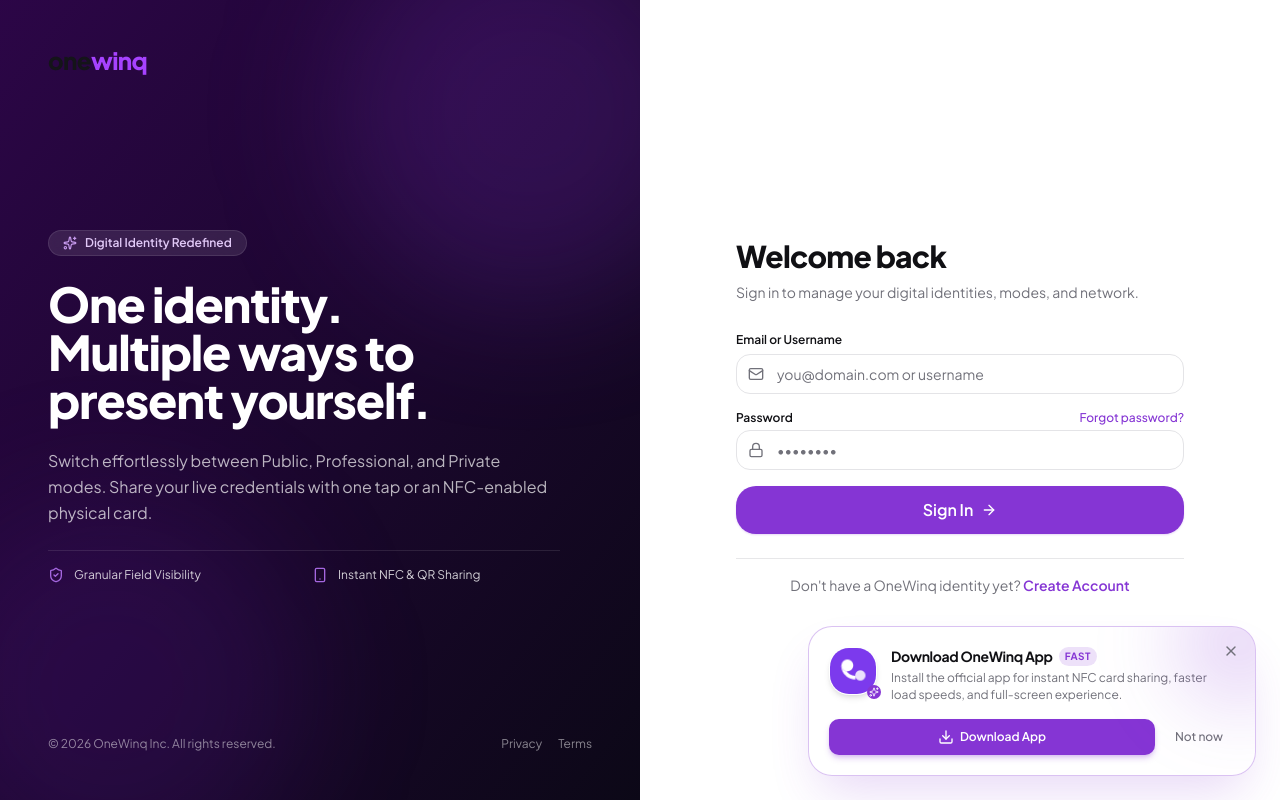
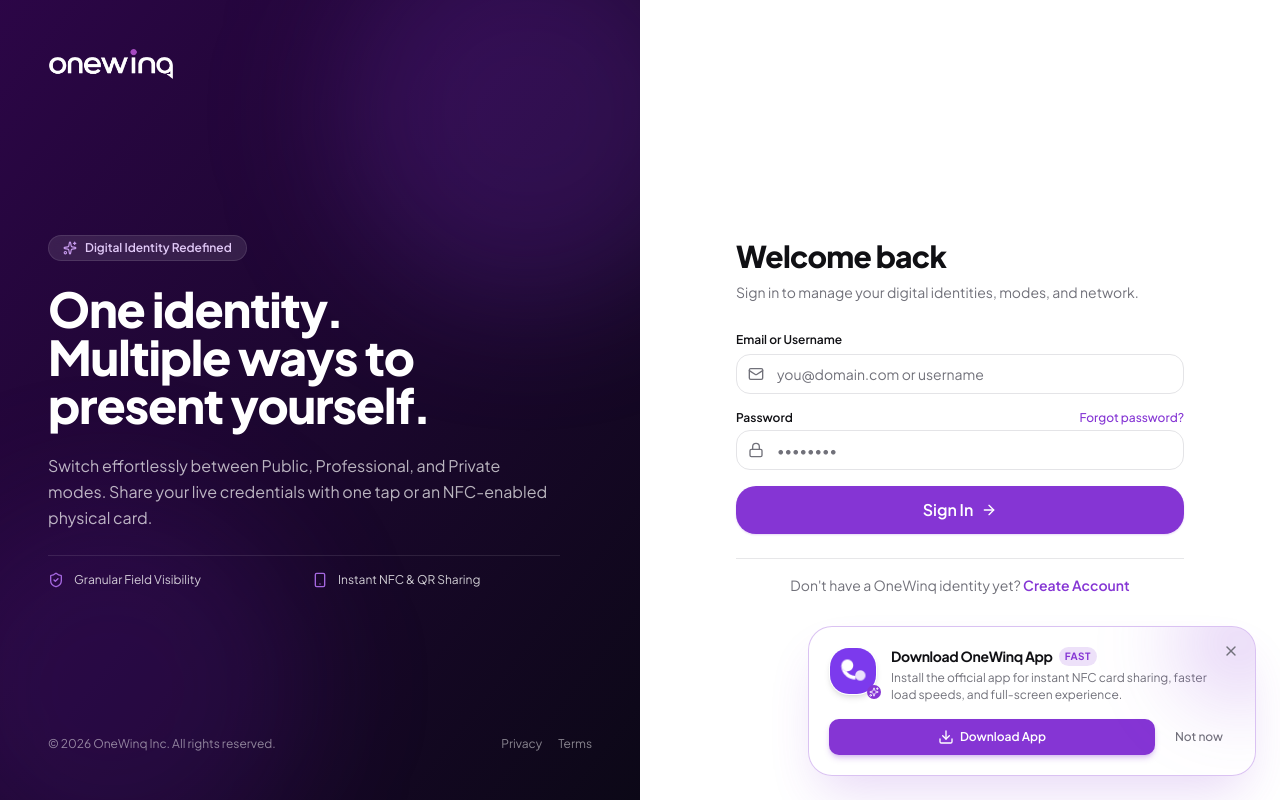
Before and after one commit to Abhishekk0227/OneWinq, a React (Vite) app in the folder client/: page /login in a window 1280 px wide. Built offline with nearby package versions, Linux system fonts and the light colour scheme; no server answers.

Commit message:
feat(branding): add official transparent onewinq logo with dark/light mode support

```diff
--- a/client/src/app/layouts/AdminLayout.tsx
+++ b/client/src/app/layouts/AdminLayout.tsx
@@ -105,7 +105,7 @@
             {isMobileMenuOpen ? <X className="h-5 w-5" /> : <Menu className="h-5 w-5" />}
           </button>
           <div className="flex items-center gap-2">
-            <BrandLogo className="text-white" />
+            <BrandLogo to="/admin" variant="white" imgClassName="h-6 sm:h-7" />
             <span className={cn('text-[10px] font-bold tracking-wider px-2 py-0.5 rounded text-white uppercase', roleBadgeBg)}>
               {roleBadgeLabel}
             </span>
@@ -136,7 +136,7 @@
             <div className="space-y-6">
               <div className="flex items-center justify-between pb-3 border-b border-white/10">
                 <div className="flex items-center gap-2">
-                  <BrandLogo className="text-white" />
+                  <BrandLogo to="/admin" variant="white" imgClassName="h-6 sm:h-7" />
                   <span className={cn('text-[10px] font-bold tracking-wider px-2 py-0.5 rounded text-white uppercase', roleBadgeBg)}>
                     {roleBadgeLabel}
                   </span>
@@ -217,7 +217,7 @@
       <aside className="hidden md:flex md:w-64 border-r border-white/10 bg-[#101016] p-4 flex-col justify-between h-screen sticky top-0 shrink-0 select-none">
         <div className="space-y-6">
           <div className="px-3 py-2 flex items-center justify-between">
-            <BrandLogo className="text-white" />
+            <BrandLogo to="/admin" variant="white" imgClassName="h-7 sm:h-8" />
             <span className={cn('text-[10px] font-bold tracking-wider px-2 py-0.5 rounded text-white uppercase', roleBadgeBg)}>
               {roleBadgeLabel}
             </span>
--- a/client/src/app/layouts/AuthLayout.tsx
+++ b/client/src/app/layouts/AuthLayout.tsx
@@ -12,7 +12,7 @@
         <div className="absolute bottom-0 left-0 -ml-20 -mb-20 h-96 w-96 rounded-full bg-primary-600/15 blur-3xl pointer-events-none" />
 
         <div className="relative z-10">
-          <BrandLogo className="text-white brightness-125" />
+          <BrandLogo variant="white" imgClassName="h-8" />
         </div>
 
         <div className="relative z-10 my-auto max-w-lg space-y-6">
--- a/client/src/components/navigation/AppHeader.tsx
+++ b/client/src/components/navigation/AppHeader.tsx
@@ -22,6 +22,7 @@
 import { toast } from '@/stores/toastStore'
 import { disconnectSocket } from '@/lib/socket/socketClient'
 import { cn } from '@/lib/utils/cn'
+import { BrandLogo } from './BrandLogo'
 
 export function AppHeader() {
   const navigate = useNavigate()
@@ -77,11 +78,7 @@
         </button>
 
         {/* Mobile Brand Logo */}
-        <Link to="/app" className="lg:hidden flex items-center select-none shrink-0">
-          <span className="text-xl font-black tracking-tight text-foreground lowercase">
-            one<span className="text-primary">winq</span>
-          </span>
-        </Link>
+        <BrandLogo to="/app" className="lg:hidden shrink-0" imgClassName="h-6 sm:h-7" />
 
         {/* Workspace Title & Badge — desktop only */}
         <div className="hidden sm:flex items-center gap-2">
--- a/client/src/components/navigation/BrandLogo.tsx
+++ b/client/src/components/navigation/BrandLogo.tsx
@@ -1,41 +1,104 @@
+import { useState } from 'react'
 import { Link } from 'react-router-dom'
 import { cn } from '@/lib/utils/cn'
 
+export interface BrandLogoProps {
+  className?: string
+  imgClassName?: string
+  showTagline?: boolean
+  collapsed?: boolean
+  to?: string
+  /**
+   * 'auto': Uses logo.png in light mode and logo-white.png in dark mode
+   * 'white': Forces logo-white.png (ideal for dark headers, hero sections, admin sidebar)
+   * 'dark': Forces logo.png (dark text on light backgrounds)
+   */
+  variant?: 'auto' | 'white' | 'dark'
+}
+
 export function BrandLogo({
   className,
+  imgClassName,
   showTagline = false,
   collapsed = false,
-}: {
-  className?: string
-  showTagline?: boolean
-  collapsed?: boolean
-}) {
+  to = '/',
+  variant = 'auto',
+}: BrandLogoProps) {
+  const [imageError, setImageError] = useState(false)
+
   if (collapsed) {
     return (
       <Link
-        to="/"
+        to={to}
         className={cn(
-          'inline-flex items-center justify-center font-black tracking-tight text-primary text-lg select-none hover:opacity-90 transition-opacity',
+          'inline-flex items-center justify-center font-black tracking-tight select-none hover:opacity-90 transition-opacity',
           className
         )}
-        title="onewinq"
+        title="OneWinq"
       >
-        <span>1w</span>
+        <span className="h-9 w-9 rounded-xl bg-primary/10 dark:bg-primary/20 text-primary font-black flex items-center justify-center text-sm tracking-tighter border border-primary/20">
+          1w
+        </span>
       </Link>
     )
   }
 
   return (
     <Link
-      to="/"
+      to={to}
       className={cn(
-        'inline-flex flex-col group select-none hover:opacity-95 transition-opacity',
+        'inline-flex flex-col group select-none hover:opacity-95 transition-opacity shrink-0',
         className
       )}
     >
-      <span className="text-2xl font-black tracking-tight text-foreground lowercase flex items-center leading-none">
-        one<span className="text-primary">winq</span>
-      </span>
+      <div className="flex items-center">
+        {!imageError ? (
+          <>
+            {variant === 'white' ? (
+              <img
+                src="/logo-white.png"
+                alt="OneWinq"
+                onError={() => setImageError(true)}
+                className={cn('h-7 sm:h-8 w-auto object-contain select-none', imgClassName)}
+              />
+            ) : variant === 'dark' ? (
+              <img
+                src="/logo.png"
+                alt="OneWinq"
+                onError={() => setImageError(true)}
+                className={cn('h-7 sm:h-8 w-auto object-contain select-none', imgClassName)}
+              />
+            ) : (
+              <>
+                {/* Light mode: crisp dark lettering + purple dot */}
+                <img
+                  src="/logo.png"
+                  alt="OneWinq"
+                  onError={() => setImageError(true)}
+                  className={cn(
+                    'h-7 sm:h-8 w-auto object-contain select-none block dark:hidden',
+                    imgClassName
+                  )}
+                />
+                {/* Dark mode: crisp white lettering + purple dot */}
+                <img
+                  src="/logo-white.png"
+                  alt="OneWinq"
+                  onError={() => setImageError(true)}
+                  className={cn(
+                    'h-7 sm:h-8 w-auto object-contain select-none hidden dark:block',
+                    imgClassName
+                  )}
+                />
+              </>
+            )}
+          </>
+        ) : (
+          <span className="text-2xl font-black tracking-tight text-foreground lowercase flex items-center leading-none">
+            one<span className="text-primary">winq</span>
+          </span>
+        )}
+      </div>
       {showTagline && (
         <span className="text-[10px] font-semibold tracking-wider text-muted-foreground uppercase mt-1">
           Digital Identity
--- a/client/src/components/navigation/PublicNavbar.tsx
+++ b/client/src/components/navigation/PublicNavbar.tsx
@@ -1,6 +1,7 @@
 import { Link } from 'react-router-dom'
 import { useAuthStore } from '@/stores/authStore'
 import { ArrowRight, LayoutDashboard } from 'lucide-react'
+import { BrandLogo } from './BrandLogo'
 
 export function PublicNavbar() {
   const { isAuthenticated, user } = useAuthStore()
@@ -8,12 +9,8 @@
   return (
     <header className="sticky top-0 z-50 w-full bg-transparent">
       <div className="container mx-auto flex h-20 items-center justify-between px-6 lg:px-12">
-        {/* Brand Logo - clean lowercase onewinq */}
-        <Link to="/" className="flex items-center gap-2 group select-none">
-          <span className="text-2xl font-bold tracking-tight text-white lowercase">
-            onewinq
-          </span>
-        </Link>
+        {/* Brand Logo */}
+        <BrandLogo to="/" variant="white" imgClassName="h-7 sm:h-8" />
 
         {/* Desktop Navigation Links */}
         <nav className="hidden md:flex items-center space-x-9 text-sm font-medium text-white/80">
--- a/client/src/pages/landing/LandingPage.tsx
+++ b/client/src/pages/landing/LandingPage.tsx
@@ -1,6 +1,7 @@
 import * as React from 'react'
 import { Link } from 'react-router-dom'
 import { PublicNavbar } from '@/components/navigation/PublicNavbar'
+import { BrandLogo } from '@/components/navigation/BrandLogo'
 import {
   ArrowRight,
   ArrowDownRight,
@@ -676,9 +677,7 @@
 
           {/* Minimalist Footer matching user screenshot */}
           <div className="border-t border-purple-100/80 pt-8 flex flex-col sm:flex-row items-center justify-between gap-6 text-xs text-zinc-600">
-            <div className="font-bold text-zinc-950 text-base tracking-tight lowercase">
-              onewinq
-            </div>
+            <BrandLogo variant="dark" imgClassName="h-6" />
 
             <div className="flex items-center gap-8 font-medium">
               <a href="#profiles" className="hover:text-zinc-950 transition-colors">Profiles</a>
```
Also changed, not shown: client/public/logo-white.png (added), client/public/logo.png (added).
